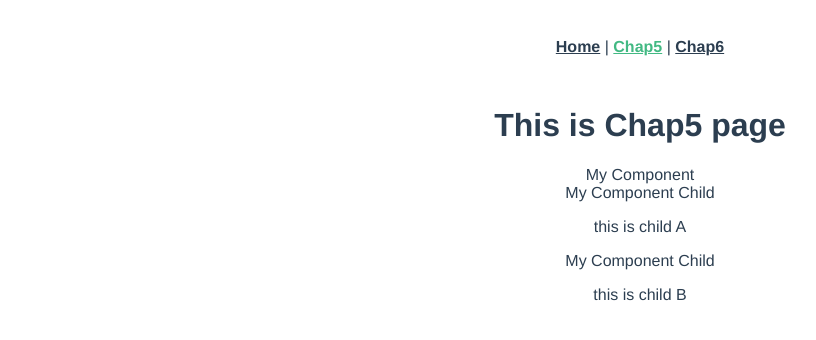
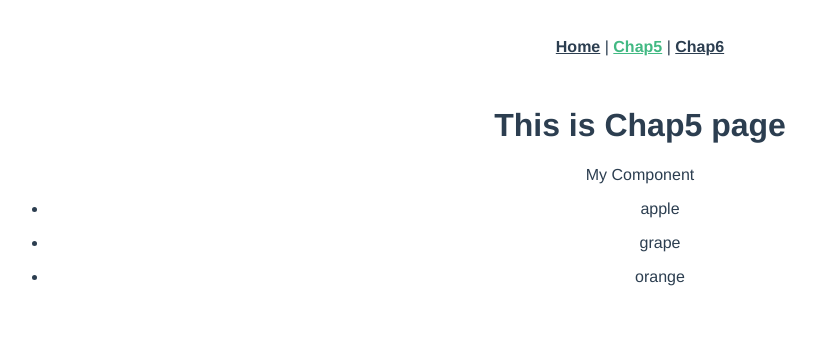
Before and after one commit to kawa1228/vuebook2-sample, a Vue app: page /chap5 in a window 1280 px wide. Shown: the top 340 px of the page, without its empty margins (0-816 px from the left). Built offline with nearby package versions, Linux system fonts and the light colour scheme.

Commit message:
add child_from_parent

```diff
--- a/src/components/MyCompChild.vue
+++ b/src/components/MyCompChild.vue
@@ -1,12 +1,16 @@
 <template>
   <div class="comp-child">
-    My Component Child
-    <p>{{ val }}</p>
+    <ul>
+      <li>{{ name }}</li>
+    </ul>
   </div>
 </template>
 
 <script>
 export default {
-  props: ["val"]
+  props: {
+    val: String,
+    name: String
+  }
 };
 </script>
--- a/src/components/MyComponent.vue
+++ b/src/components/MyComponent.vue
@@ -2,8 +2,11 @@
   <div class="my-component">
     <p>
     My Component
-    <comp-child val="this is child A"/>
-    <comp-child val="this is child B"/>
+    <comp-child
+      v-for="item in list"
+      :key="item.id"
+      :name="item.name"
+    />
     </p>
   </div>
 </template>
@@ -13,6 +16,15 @@
 export default {
   components: {
     "comp-child": CompChild
+  },
+  data() {
+    return {
+      list: [
+        { id: 1, name: "apple" },
+        { id: 2, name: "grape" },
+        { id: 3, name: "orange" }
+      ]
+    };
   }
 };
 </script>
```
